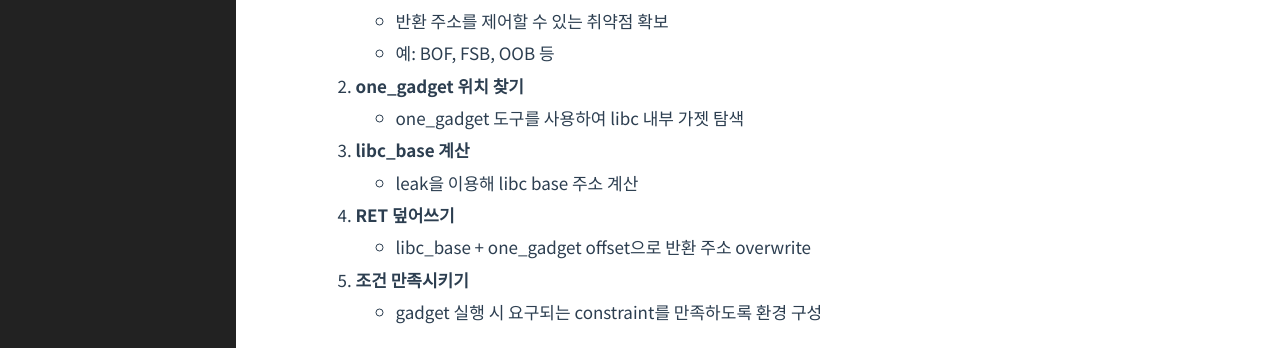
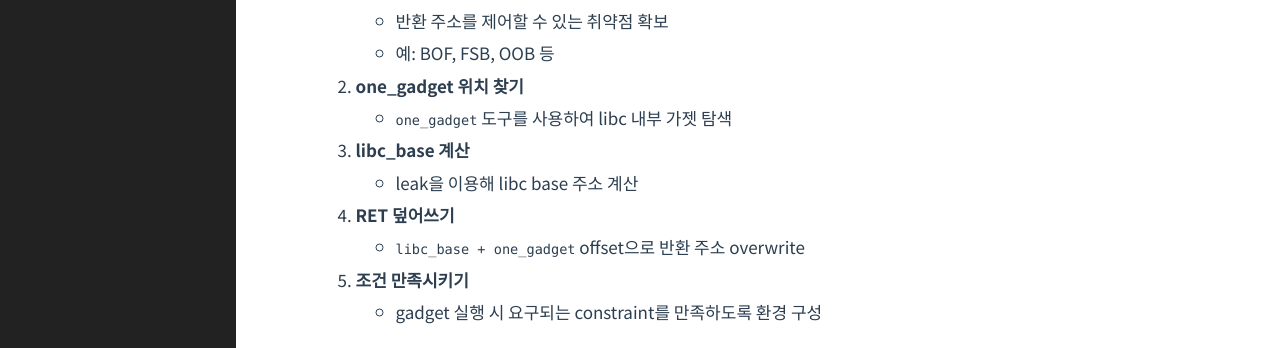
Before and after one commit to Herrtane/Herrtane.github.io, a Jekyll site: the page built from _posts/SystemHacking/2026-05-12-systemhacking-onegadget.markdown, in a window 1280 px wide. Shown: the part 1117-1465 px from the top of the page. Built offline with Jekyll 4.4.1, drawn with Linux system fonts in a browser that asks for light colours; comment, search, counter and statistics services are not loaded.

```diff
--- a/_posts/SystemHacking/2026-05-12-systemhacking-onegadget.markdown
+++ b/_posts/SystemHacking/2026-05-12-systemhacking-onegadget.markdown
@@ -40,13 +40,13 @@ Hoot overwrite 부분에서 복습을 진행하다보니 one gadget에 대한
    - 예: BOF, FSB, OOB 등
 
 2. **one_gadget 위치 찾기**
-   - one_gadget 도구를 사용하여 libc 내부 가젯 탐색
+   - `one_gadget` 도구를 사용하여 libc 내부 가젯 탐색
 
 3. **libc_base 계산**
    - leak을 이용해 libc base 주소 계산
 
 4. **RET 덮어쓰기**
-   - libc_base + one_gadget offset으로 반환 주소 overwrite
+   - `libc_base + one_gadget` offset으로 반환 주소 overwrite
 
 5. **조건 만족시키기**
    - gadget 실행 시 요구되는 constraint를 만족하도록 환경 구성
```
